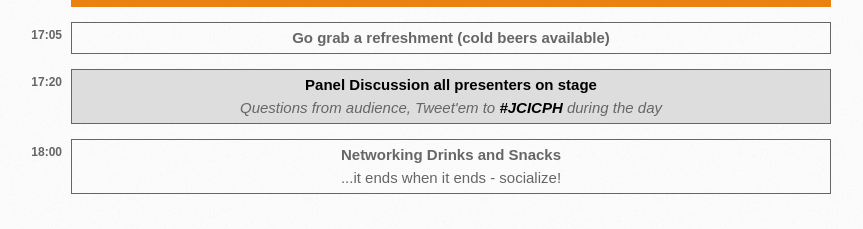
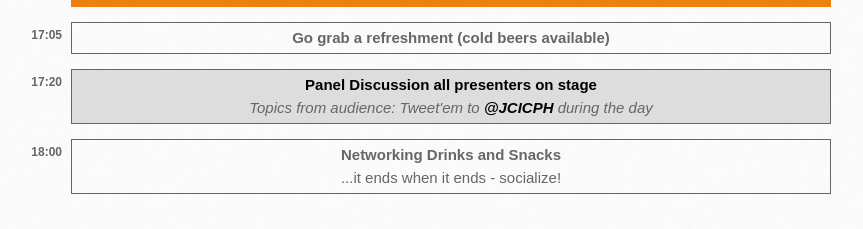
Before and after one commit to JCICPH/jcicph.github.io, a Jekyll site: the page built from agenda/index.md, in a window 1280 px wide. Shown: the part 1923-2152 px from the top of the page, without its empty margins (167-1030 px from the left). Built offline with Jekyll 4.4.1, drawn with Linux system fonts in a browser that asks for light colours; nearby versions of some CDN libraries.

Commit message:
Integrated origin/ready/agenda

```diff
--- a/agenda/index.md
+++ b/agenda/index.md
@@ -192,7 +192,7 @@ title: CoDe & DevOps Conference
 
   <div class="agenda-row">
     <div class="agenda-column agenda-column-time timestamp">17:20</div>
-    <div class="agenda-column agenda-1col agenda-item"><a href="/program/#panel">Panel Discussion all presenters on stage</a><br/><em>Questions from audience, Tweet'em to <a href="/social/tweets.html">#JCICPH</a> during the day</em></div>
+    <div class="agenda-column agenda-1col agenda-item"><a href="/program/#panel">Panel Discussion all presenters on stage</a><br/><em>Topics from audience: Tweet'em to <a href="/social/tweets.html">@JCICPH</a> during the day</em></div>
   </div>
   <div class="agenda-row">
     <div class="agenda-column agenda-column-time timestamp">18:00</div>
```
